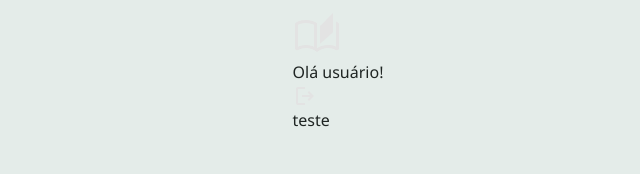
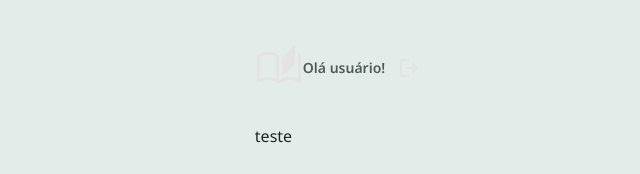
Before and after one commit to LeeEros/SFDEJ, a React (Vite) app in the folder frontend/: page / in a window 1280 px wide. Shown: the top 174 px of the page, without its empty margins (302-942 px from the left). Built offline with nearby package versions, Linux system fonts and the light colour scheme.

Commit message:
Update Header.tsx

```diff
--- a/frontend/src/components/Header.tsx
+++ b/frontend/src/components/Header.tsx
@@ -3,13 +3,13 @@ import logoutSvg from "../assets/logout.svg"
 
 export function Header() {
     return (
-        <header>
-            <img src={logoSvg} alt="logo" />
+        <header className="w-full flex justify-between">
+            <img src={logoSvg} alt="logo" className="my-8" />
 
-            <div>
-                <span>Olá usuário!</span>
+            <div className="flex items-center gap-3">
+                <span className="text-sm font-semibold text-gray-200">Olá usuário!</span>
 
-                <img src={logoutSvg} alt="ícone de logout/sair" />
+                <img src={logoutSvg} alt="ícone de logout/sair" className="my-8 cursor-pointer hover:opacity-70 transition ease-linear" />
 
             </div>
         </header>
```
